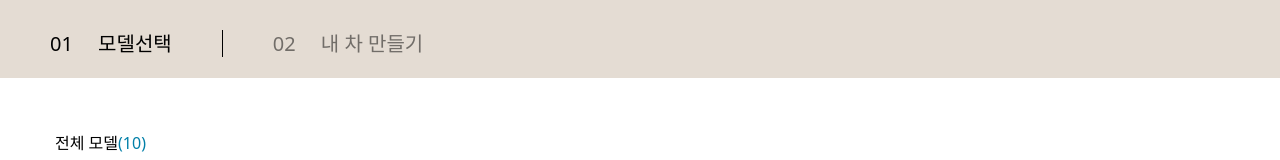
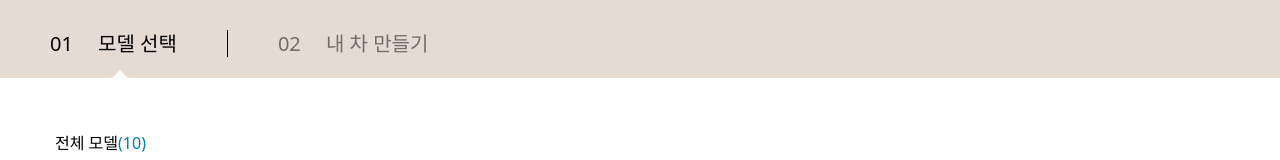
Before and after one commit to softeer5th/fe-mycar, a React (Vite) app: page /model/1 in a window 1280 px wide. Shown: the top 160 px of the page. Built offline with nearby package versions, Linux system fonts and the light colour scheme.

Commit message:
feat: 주소에 따라 stageHeader 선택 스타일 구현

```diff
--- a/src/components/header/stage-header.tsx
+++ b/src/components/header/stage-header.tsx
@@ -4,25 +4,30 @@ const StageHeader = () => {
   const { carCode } = useParams();
   const { pathname } = useLocation();
 
+  const selectedIcon =
+    'after:absolute  after:bottom-[-23px] after:left-[60px]  after:h-[25px] after:border-b-white after:border-b-[10px]  after:border-r-transparent after:border-r-[10px] after:border-l-transparent after:border-l-[10px]';
+
   return (
     <div className="  relative w-full px-[50px] h-[78px] bg-[#e4dcd3] z-10 ">
       <ul className=" flex items-center absolute bottom-0 left-[50px]     ">
-        <li className=" relative h-[49px] text-[20px] ">
+        <li className="relative h-[49px] text-[20px]">
           <Link
             to={`/model/${carCode}`}
             className={`${
-              pathname.includes('making') ? ' opacity-50  ' : ''
-            } border-r border-black pr-[50px] `}
+              pathname.includes('making') ? ' opacity-50 ' : selectedIcon
+            } border-r border-black pr-[50px] relative `}
           >
-            <span className=" mr-5">01</span> 모델선택
+            <span className=" mr-5">01</span> 모델 선택
           </Link>
         </li>
-        <li className=" relative h-[49px] text-[20px] ">
+        <li className="relative h-[49px] text-[20px]">
           <Link
             to={`/model/${carCode}/making`}
             className={`${
-              pathname.includes('making') ? ` ` : 'opacity-50'
-            } pl-[50px]`}
+              pathname.includes('making')
+                ? `${selectedIcon} after:left-[120px]`
+                : 'opacity-50'
+            } pl-[50px] relative `}
           >
             <span className=" mr-5">02 </span> 내 차 만들기
           </Link>
```
